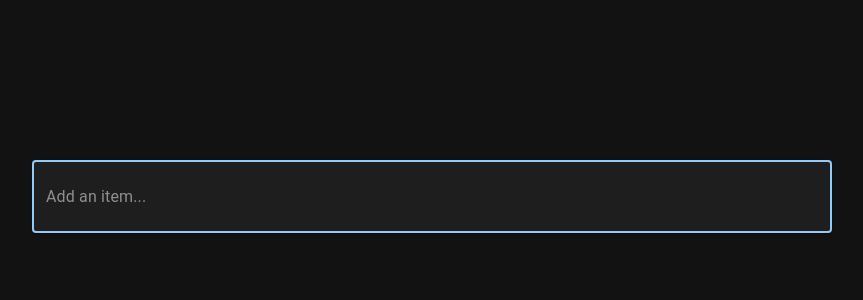
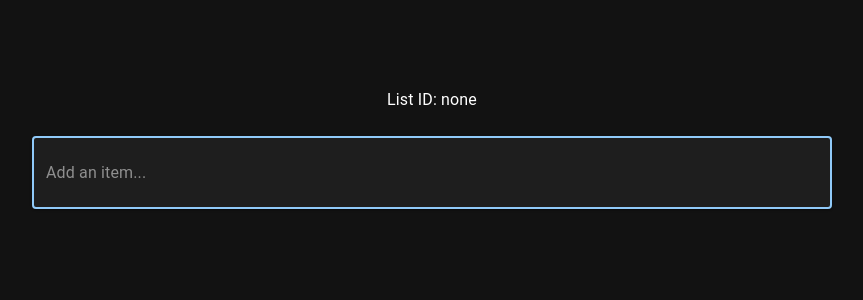
Before and after one commit to amundsno/todo-react-mui, a React (Vite) app: page /lists in a window 1280 px wide. Shown: the top 300 px of the page, without its empty margins (208-1071 px from the left). Built offline with nearby package versions, Linux system fonts and the light colour scheme; some icons are missing.

Commit message:
feat(routing): support routing to capture list ID from URL

```diff
--- a/package.json
+++ b/package.json
@@ -17,7 +17,8 @@
     "@mui/material": "^7.1.1",
     "guid-typescript": "^1.0.9",
     "react": "^19.1.0",
-    "react-dom": "^19.1.0"
+    "react-dom": "^19.1.0",
+    "react-router": "^7.6.2"
   },
   "devDependencies": {
     "@eslint/js": "^9.25.0",
--- a/src/App.tsx
+++ /dev/null
@@ -1,10 +0,0 @@
-import { ColorModeProvider } from "./context/ColorModeContext";
-import TodoDashboard from "./features/TodoDashboard";
-
-export default function App() {
-  return (
-    <ColorModeProvider>
-      <TodoDashboard />
-    </ColorModeProvider>
-  );
-}
--- /dev/null
+++ b/src/AppLayout.tsx
@@ -0,0 +1,20 @@
+import { Outlet } from "react-router";
+import { ColorModeProvider } from "./context/ColorModeContext";
+import { CssBaseline, Stack } from "@mui/material";
+import ToggleColorModeButton from "./features/ToggleColorModeButton";
+
+export default function AppLayout() {
+  return (
+    <ColorModeProvider>
+      <CssBaseline />
+
+      {/* Global UI */}
+      <Stack direction="row" m={3}>
+        <ToggleColorModeButton />
+      </Stack>
+
+      {/* Todo List UI */}
+      <Outlet />
+    </ColorModeProvider>
+  );
+}
--- a/src/features/TodoDashboard.tsx
+++ /dev/null
@@ -1,58 +0,0 @@
-import { Box, CssBaseline, IconButton } from "@mui/material";
-import DarkModeIcon from "@mui/icons-material/DarkMode";
-import LightModeIcon from "@mui/icons-material/LightMode";
-import TodoForm from "./TodoForm";
-import TodoList from "./TodoList";
-import { useColorMode } from "../context/ColorModeContext";
-import { TodoProvider } from "../context/TodoContext";
-import TodoProgressBar from "./TodoProgressBar";
-import TodoToolBar from "./TodoToolBar";
-
-export default function TodoDashboard() {
-  const { toggleColorMode, colorMode } = useColorMode();
-
-  return (
-    <>
-      <CssBaseline />
-      <IconButton
-        onClick={toggleColorMode}
-        sx={{
-          m: 3,
-        }}
-      >
-        {colorMode === "light" ? <DarkModeIcon /> : <LightModeIcon />}
-      </IconButton>
-      <Box
-        sx={{
-          backgroundColor: "background.default",
-          height: "100vh",
-          display: "flex",
-          alignItems: "center",
-          flexDirection: "column",
-        }}
-      >
-        <TodoProvider>
-          <Box
-            sx={{
-              maxWidth: {
-                xs: '90%',
-                sm: 500,
-                md: 800,
-              },
-              width: "100%",
-              mt: 6,
-              display: "flex",
-              flexDirection: "column",
-              alignItems: "center",
-            }}
-          >
-            <TodoToolBar />
-            <TodoProgressBar />
-            <TodoList />
-            <TodoForm />
-          </Box>
-        </TodoProvider>
-      </Box>
-    </>
-  );
-}
--- /dev/null
+++ b/src/features/TodoListView.tsx
@@ -0,0 +1,42 @@
+import { Box, Typography } from "@mui/material";
+import TodoForm from "./TodoForm";
+import TodoList from "./TodoList";
+import { TodoProvider } from "../context/TodoContext";
+import TodoProgressBar from "./TodoProgressBar";
+import TodoToolBar from "./TodoToolBar";
+import { useParams } from "react-router";
+
+export default function TodoListView() {
+  const {listId} = useParams()
+  return (
+    <Box
+      sx={{
+        display: "flex",
+        flexDirection: "column",
+        alignItems: "center",
+      }}
+    >
+      <Typography>List ID: {listId ? listId : "none"}</Typography>
+      <TodoProvider>
+        <Box
+          sx={{
+            maxWidth: {
+              xs: "90%",
+              sm: 500,
+              md: 800,
+            },
+            width: "100%",
+            display: "flex",
+            flexDirection: "column",
+            alignItems: "center",
+          }}
+        >
+          <TodoToolBar />
+          <TodoProgressBar />
+          <TodoList />
+          <TodoForm />
+        </Box>
+      </TodoProvider>
+    </Box>
+  );
+}
--- /dev/null
+++ b/src/features/ToggleColorModeButton.tsx
@@ -0,0 +1,13 @@
+import { IconButton } from "@mui/material";
+import DarkModeIcon from "@mui/icons-material/DarkMode";
+import LightModeIcon from "@mui/icons-material/LightMode";
+import { useColorMode } from "../context/ColorModeContext";
+
+export default function ToggleColorModeButton() {
+  const { toggleColorMode, colorMode } = useColorMode();
+  return (
+    <IconButton onClick={toggleColorMode}>
+      {colorMode === "light" ? <DarkModeIcon /> : <LightModeIcon />}
+    </IconButton>
+  );
+}
--- a/src/main.tsx
+++ b/src/main.tsx
@@ -1,9 +1,19 @@
-import { StrictMode } from 'react'
-import { createRoot } from 'react-dom/client'
-import App from './App.tsx'
+import { StrictMode } from "react";
+import { createRoot } from "react-dom/client";
+import { BrowserRouter, Navigate, Route, Routes } from "react-router";
+import AppLayout from "./AppLayout";
+import TodoListView from "./features/TodoListView";
 
-createRoot(document.getElementById('root')!).render(
+createRoot(document.getElementById("root")!).render(
   <StrictMode>
-    <App />
-  </StrictMode>,
-)
+    <BrowserRouter>
+      <Routes>
+        <Route path="/" Component={AppLayout}>
+          <Route index element={<Navigate to="/lists" replace />} />
+          <Route path="lists/:listId?" Component={TodoListView} />
+          <Route path="*" element={<Navigate to="/lists" replace />} />
+        </Route>
+      </Routes>
+    </BrowserRouter>
+  </StrictMode>
+);
```
Also changed, not shown: 1 other file (tests, documents, lock files or other folders).
